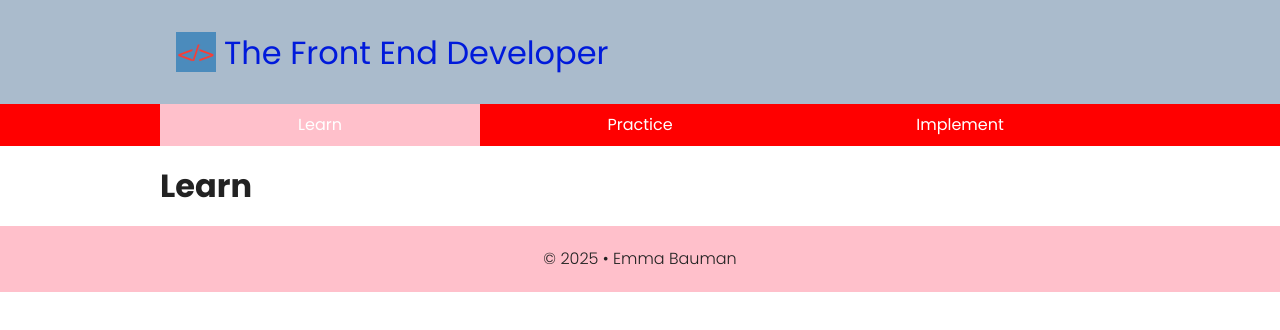
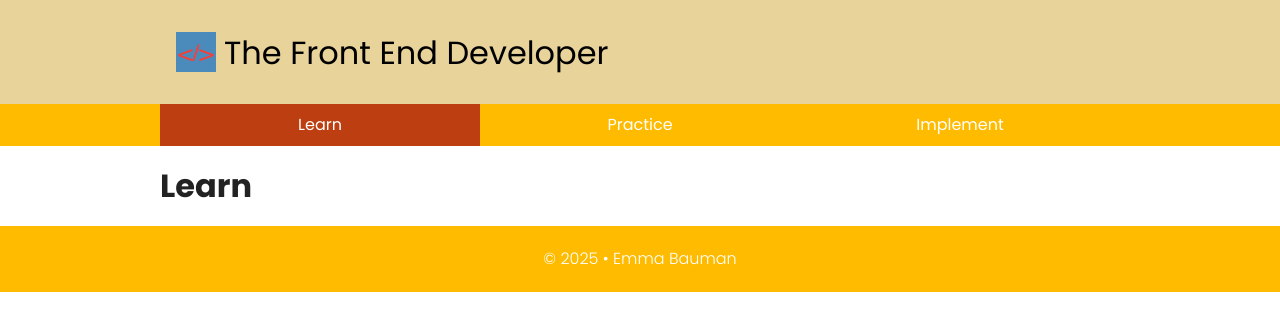
Before and after one commit to emmabauman/my-responsive-start-folder, a plain HTML site: page index.html in a window 1280 px wide. Drawn offline with Linux system fonts and the light colour scheme.

Commit message:
changed colors

```diff
--- a/scss/_small.scss
+++ b/scss/_small.scss
@@ -21,8 +21,8 @@ html {
     color: $fontColor;
   }
 #headerWrapper {
-    background-color: #abc;
-    color: $secondaryColor;
+    background-color: rgb(232, 211, 155);
+    color: black;
 
 }
 header {
@@ -39,7 +39,7 @@ header {
 
 
 #navWrapper {
-    background-color: red ;
+    background-color: rgb(255, 187, 0) ;
 }
 nav {
     ul {
@@ -49,7 +49,7 @@ nav {
         display: flex;
         li {flex:1}
     }
-    li.active {background-color: pink;}
+    li.active {background-color: rgb(189, 62, 16);}
     a {
         display: block;
         padding: 0.75rem;
@@ -62,13 +62,14 @@ nav {
 //begin the footer
 
 #footerWrapper {
-    background-color: pink;
+    background-color: rgb(255, 187, 0);
 }
 footer {
     padding: 0.5rem $gutter;
     p{
     font-weight: $lightWeight;
     text-align: center;
+    color: white;
     }
 
 }
--- a/scss/_variables.scss
+++ b/scss/_variables.scss
@@ -1,4 +1,4 @@
-$primaryColor: #db0000;
+$primaryColor: #5a5a5a;
 $secondaryColor: #001adb;
 $fontColor: #222;
 
```
Also changed, not shown: css/styles.css, css/styles.min.css.
